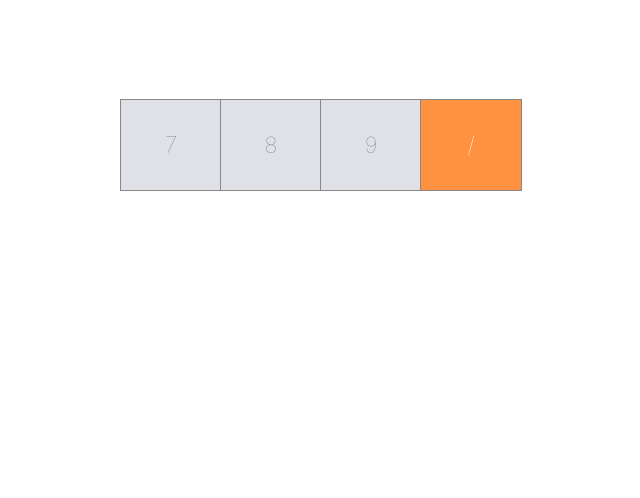
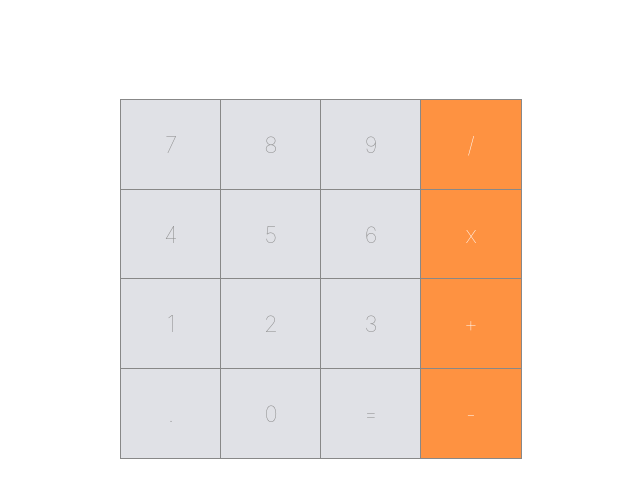
Before and after one commit to jacorea/practiceProblems, a React (Create React App) app in the folder react-app/: page / in a window 1280 px wide. Shown: the top 498 px of the page, without its empty margins (319-959 px from the left). Built offline with nearby package versions, Linux system fonts and the light colour scheme.

Commit message:
add basic layout of calculator.

```diff
--- a/react-app/src/App.js
+++ b/react-app/src/App.js
@@ -12,6 +12,24 @@
           <Button>9</Button>
           <Button>/</Button>
         </div>
+        <div className="row">
+          <Button>4</Button>
+          <Button>5</Button>
+          <Button>6</Button>
+          <Button>x</Button>
+        </div>
+        <div className="row">
+          <Button>1</Button>
+          <Button>2</Button>
+          <Button>3</Button>
+          <Button>+</Button>
+        </div>
+        <div className="row">
+          <Button>.</Button>
+          <Button>0</Button>
+          <Button>=</Button>
+          <Button>-</Button>
+        </div>
       </div>
     </div>
   );
```
